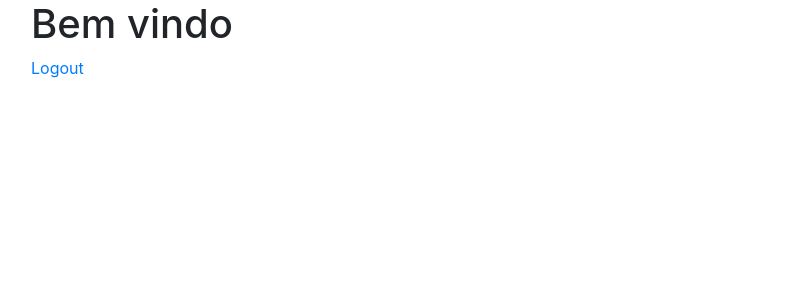
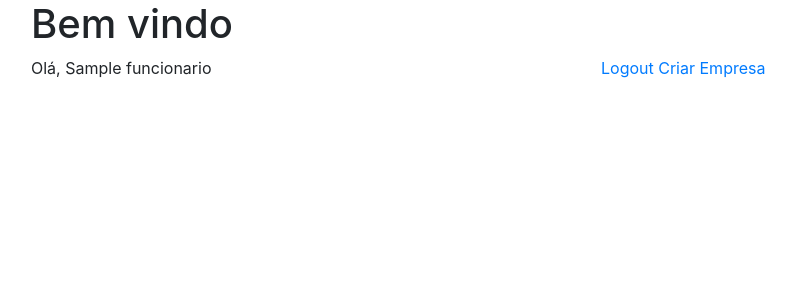
Before and after one commit to ismairdrs/gestao_rh, a Django app: template apps/core/templates/core/index.html in a window 1280 px wide. Shown: the top 300 px of the page, without its empty margins (54-850 px from the left). Run offline with Django 3.2, Linux system fonts and the light colour scheme; the template is opened without the code that fills it: most values are stand-ins (such as "Sample title", 1, 10 or a date in 2020); some libraries are stand-ins or nearby versions.

Commit message:
Crud empresa

```diff
--- a/apps/core/templates/core/index.html
+++ b/apps/core/templates/core/index.html
@@ -3,7 +3,15 @@
 <h1>Bem vindo</h1>
     <div class="row">
         <div class="col-sm">
+            Olá, {{ usuario.funcionario.nome }}
+        </div>
+        <div class="col-sm">
             <a href="{% url 'logout' %}">Logout</a>
+            {% if usuario.funcionario.empresa %}
+                <a href="#">Editar Empresa</a>
+            {% else %}
+                <a href="">Criar Empresa</a>
+            {% endif %}
         </div>
     </div>
 {% endblock %}
--- a/apps/funcionarios/models.py
+++ b/apps/funcionarios/models.py
@@ -8,7 +8,7 @@ class Funcionario(models.Model):
     nome = models.CharField(max_length=100)
     user = models.OneToOneField(User, on_delete=models.PROTECT)
     departamentos = models.ManyToManyField(Departamento)
-    empresa = models.ForeignKey(Empresa, on_delete=models.PROTECT)
+    empresa = models.ForeignKey(Empresa, on_delete=models.PROTECT, null=True, blank=True)
 
     def __str__(self):
         return self.nome
--- a/gestao_rh/urls.py
+++ b/gestao_rh/urls.py
@@ -5,7 +5,7 @@ urlpatterns = [
     path('admin/', admin.site.urls),
     path('funcionarios/', include('apps.funcionarios.urls')),
     #path('departamentos/', include('apps.departamentos.urls')),
-    #path('empresas/', include('apps.empresas.urls')),
+    path('empresas/', include('apps.empresas.urls')),
     #path('registro_hora_extra/', include('apps.registro_hora_extra.urls')),
     path('', include('apps.core.urls')),
     path('accounts/', include('django.contrib.auth.urls')),
```
Also changed, not shown: apps/empresas/templates/empresas/empresa_form.html (added, +9 -0 lines), apps/empresas/urls.py (+7 -0 lines), apps/empresas/views.py (+6 -1 lines).
